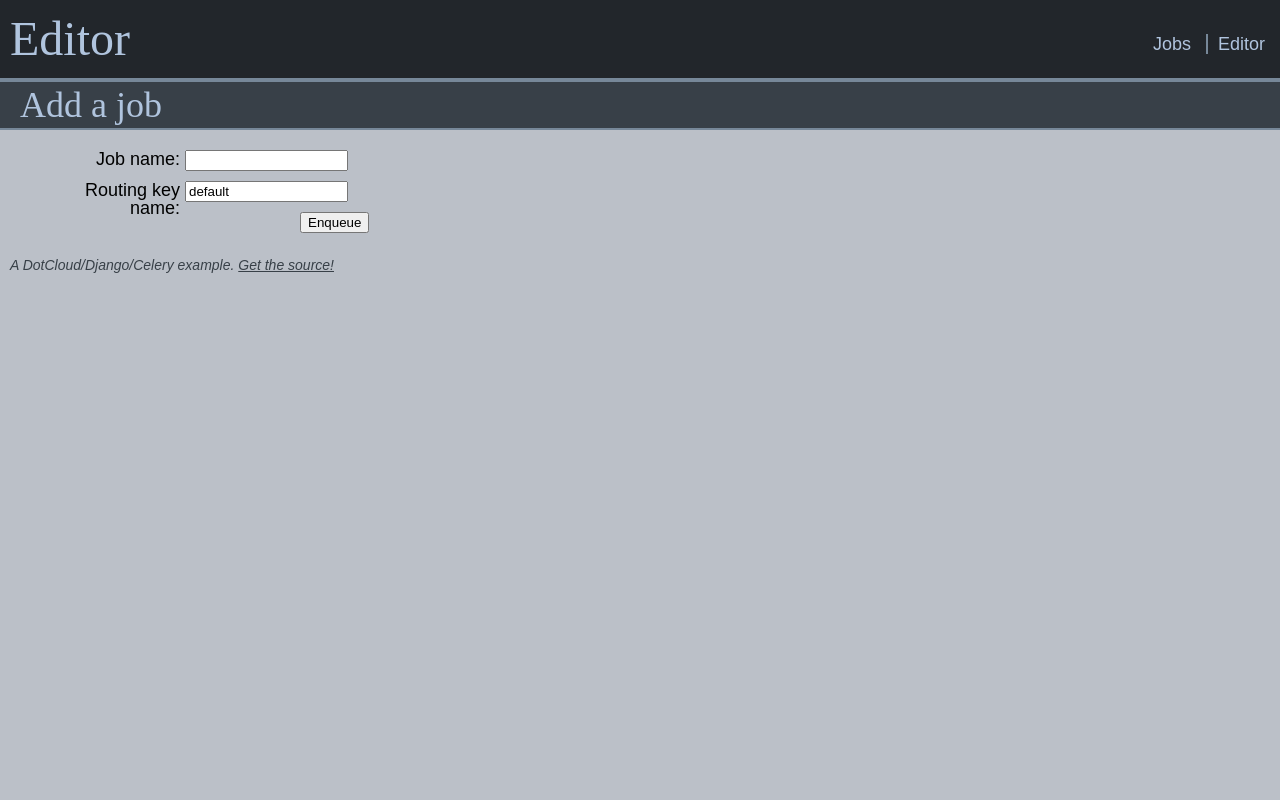
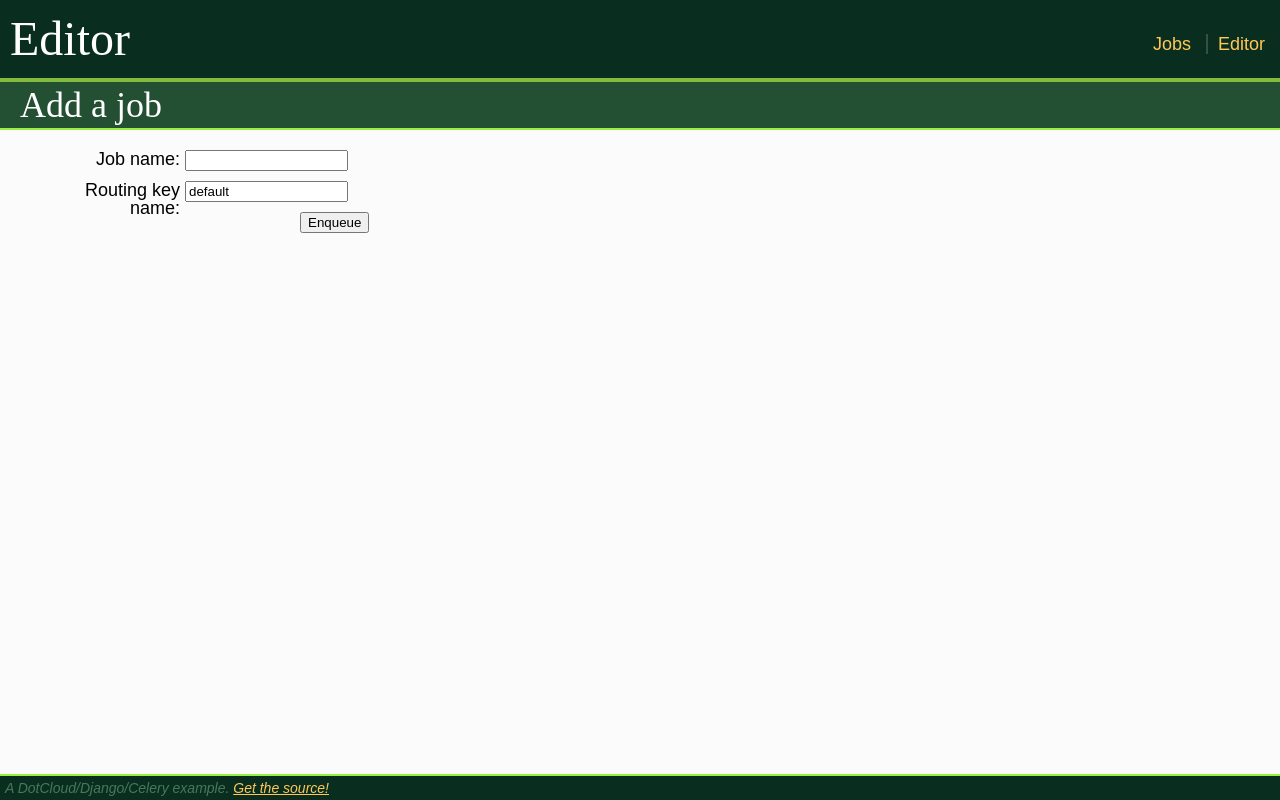
Before and after one commit to linearregression/dj-celery, a Django app: page /editor/ in a window 1280 px wide. Run offline with Django 3.2, Linux system fonts and the light colour scheme; parts of the project's set-up code (start-up, migrations or seed data) failed here and were passed over.

Commit message:
Use a more "Djangoish" theme

```diff
--- a/minestrone/soup/static/screen.css
+++ b/minestrone/soup/static/screen.css
@@ -1,7 +1,11 @@
+html, body {
+    height: 100%;
+}
+
 body {
     font-family: "Liberation Sans", Arial, Helvetica, sans-serif;
     font-size: 18px;
-    background-color: #bbc0c8;
+    background-color: #fbfbfb;
 }
 
 h1, h2 {
@@ -10,24 +14,25 @@ h1, h2 {
 
 h1 {
     font-size: 48px;
-    color: LightSteelBlue;
+    color: #ffffff;
     margin: 15px 10px 15px 10px;
     float: left;
 }
 
 h2 {
     font-size: 36px;
-    background-color: #384048;
-    border-bottom: 2px solid LightSlateGray;
+    background-color: #234f32;
+    border-bottom: 2px solid #9aef3f;
     padding: 5px 20px 5px 20px;
-    color: LightSteelBlue;
+    color: #ffffff;
 }
 
 h3 {
     font-size: 24px;
     padding: 15px 30px 0 30px;
-    border-bottom: 1px dotted LightSlateGray;
+    border-bottom: 1px dotted #325342;
     line-height: 30px;
+    color: #487858;
 }
 
 em {
@@ -35,9 +40,9 @@ em {
 }
 
 .title {
-    background-color: #22262b;
+    background-color: #092e20;
     overflow: hidden;
-    border-bottom: 4px solid LightSlateGray;
+    border-bottom: 4px solid #82bb3e;
 }
 
 .navbar {
@@ -46,7 +51,7 @@ em {
 }
 
 .navbar a, .navbar a:visited {
-    color: LightSteelBlue;
+    color: #ffc757;
     text-decoration: none;
 }
 
@@ -64,13 +69,22 @@ em {
 }
 
 #editor-link {
-    border-left: 2px solid LightSlateGray;
+    border-left: 2px solid #325342;
     padding-left: 10px;
     margin-left: 10px;
 }
 
 .subtitle {
 
+}
+
+#container {
+    height: auto;
+    min-height: 100%;
+}
+
+#content {
+    padding-bottom: 26px; /* footer height */
 }
 
 .listing {
@@ -88,7 +102,8 @@ em {
 }
 
 .listing th {
-    background-color: SlateGray;
+    background-color: #325342;
+    color: #ffffff;
 }
 
 .listing td {
@@ -124,14 +139,19 @@ em {
     width: auto;
 }
 
-.footer {
-    margin: 25px 10px 0 10px;
+#footer {
     font-style: italic;
     font-size: 14px;
-    color: #384048;
+    color: #487858;
+    background-color: #092e20;
+    border-top: 2px solid #9aef3f;
+    padding: 5px 5px 5px 5px;
+    margin-top: -26px; /* font-size + padding + border (footer height) */
+    clear: both;
+    position: relative;
 }
 
-.footer a, .footer a:visited, .footer a:hover {
-    color: inherit;
+#footer a, #footer a:visited, #footer a:hover {
+    color: #ffc757;
     text-decoration: underline;
 }
--- a/minestrone/templates/soup/_skel.html
+++ b/minestrone/templates/soup/_skel.html
@@ -13,6 +13,7 @@
 </head>
 
 <body>
+    <div id="container">
         <div class="title">
             <h1>{% block title %}{% endblock %}</h1>
             <ul class="navbar">
@@ -22,8 +23,9 @@
         </div>
 
         {% block content %}{% endblock %}
+    </div>
 
-    <div class="footer">
+    <div id="footer">
         <p>A DotCloud/Django/Celery example. <a href="#">Get the source!</a></p>
     </div>
 </body>
--- a/minestrone/templates/soup/jobs.html
+++ b/minestrone/templates/soup/jobs.html
@@ -11,7 +11,7 @@
                 {% if n.1 %}
                 <table>
                 <thead>
-                    <tr><th>Type</th><th>Args</th><th>Routing Key</th></tr>
+                    <tr><th>Type</th><th>Arguments</th><th>Routing key</th></tr>
                 </thead>
                 <tbody>
                 {% for task in n.1 %}
```
Lines whose indentation alone changed are shown as unchanged.
